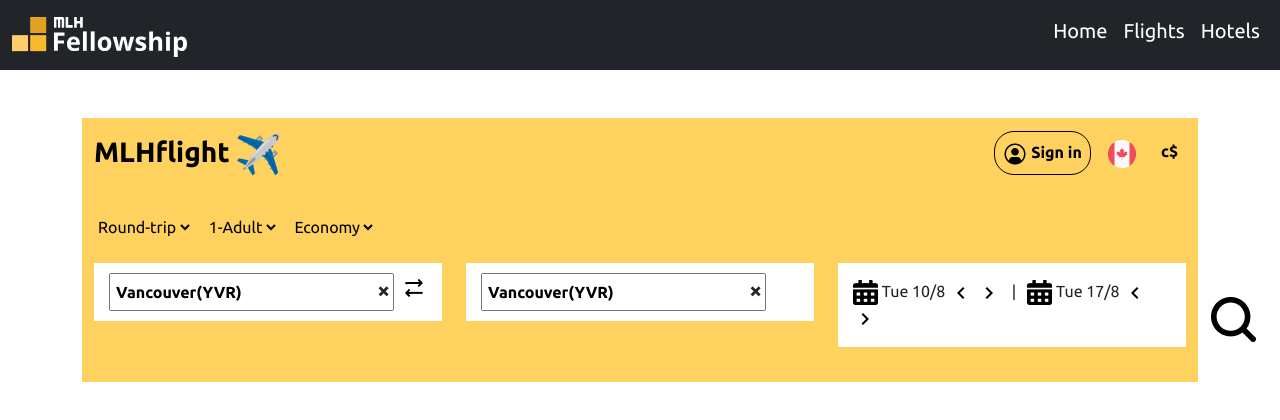
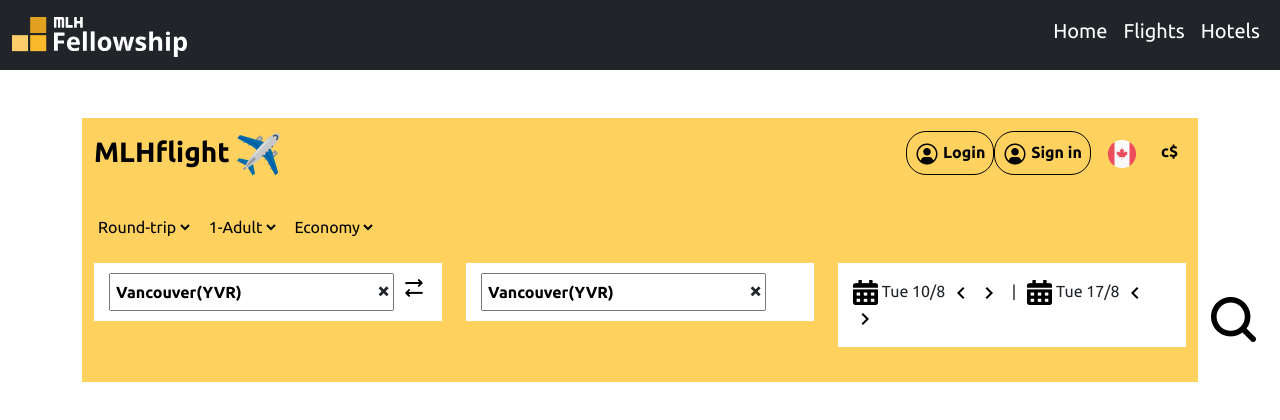
Before and after one commit to adarsh-swe/mlh-holiday-planner, a Flask app: page / in a window 1280 px wide. Shown: the top 420 px of the page. Run offline with Flask 2, Linux system fonts and the light colour scheme; some libraries are stand-ins or nearby versions.

Commit message:
added the login and sign up endpoints

```diff
--- a/app/templates/index.html
+++ b/app/templates/index.html
@@ -221,7 +221,11 @@
         <div class="collapse navbar-collapse" id="navbarNav">
             <ul class="navbar-nav">
                 <li class="nav-item">
-                    <a class="nav-link sign-in" href="#"><img src="../static/img/carbon_user-avatar-filled-alt.png" class="img-fluid" alt="avatar">&nbsp;Sign in
+                    <a class="nav-link sign-in" href="/login"><img src="../static/img/carbon_user-avatar-filled-alt.png" class="img-fluid" alt="avatar">&nbsp;Login
+                    </a>
+                </li>
+                <li class="nav-item">
+                    <a class="nav-link sign-in" href="/register"><img src="../static/img/carbon_user-avatar-filled-alt.png" class="img-fluid" alt="avatar">&nbsp;Sign in
                     </a>
                 </li>
                 <li class="nav-item mx-2">
--- a/requirements.txt
+++ b/requirements.txt
@@ -13,6 +13,7 @@
 docx2txt==0.8
 Flask==2.0.1
 Flask-Migrate==3.0.1
+Flask-Script==2.0.6
 Flask-SQLAlchemy==2.5.1
 Flask-WTF==0.15.1
 greenlet==1.1.0
```
